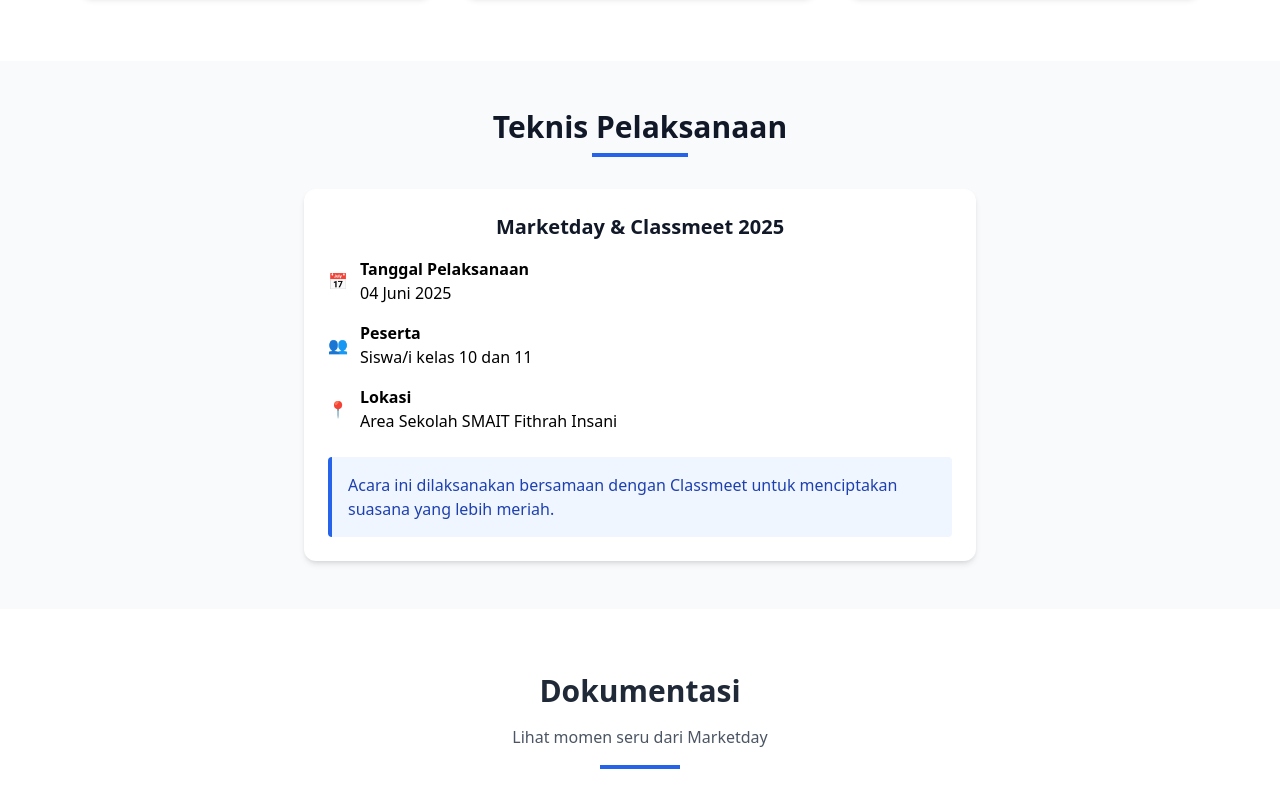
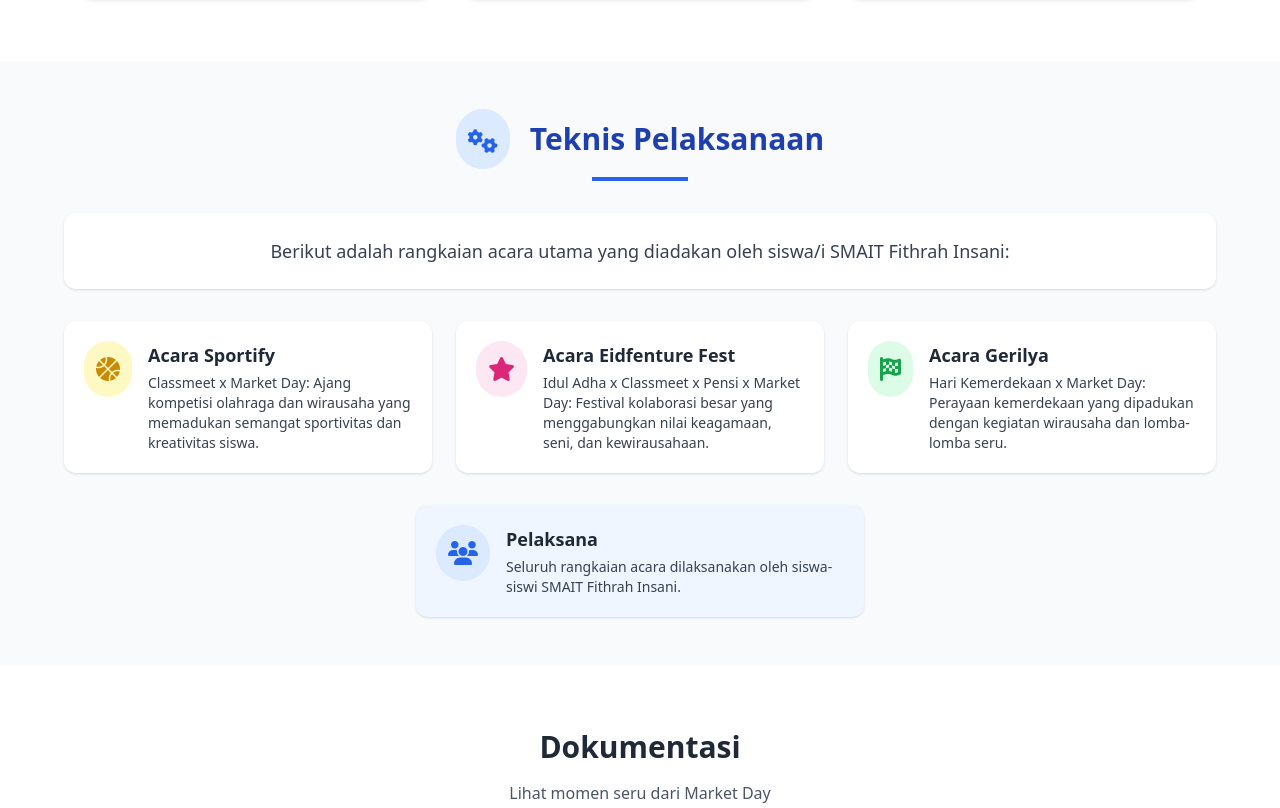
Before and after one commit to OSISSMAITFI/osissmaitfi, a plain HTML site: page sekbid/sekbid-7/insidental/market-day.html in a window 1280 px wide. Shown: the part 987-1795 px from the top of the page. Drawn offline with nearby package versions, Linux system fonts and the light colour scheme.

Commit message:
Add files via upload

```diff
--- a/sekbid/sekbid-7/insidental/market-day.html
+++ b/sekbid/sekbid-7/insidental/market-day.html
@@ -74,7 +74,7 @@
         <div class="max-w-6xl mx-auto px-4 py-20 md:py-32">
             <div class="flex flex-col md:flex-row items-center">
                 <div class="md:w-1/2 mb-10 md:mb-0">
-                    <h1 class="text-4xl md:text-5xl font-bold mb-4">Marketday</h1>
+                    <h1 class="text-4xl md:text-5xl font-bold mb-4">Market Day</h1>
                     <p class="text-xl mb-6">Wadah kreativitas dan kewirausahaan siswa SMAIT Fithrah Insani</p>
                     <div class="flex space-x-4">
                         <a href="#about" class="bg-white text-blue-600 px-6 py-3 rounded-lg font-medium hover:bg-blue-100 transition-all duration-150 active:scale-95">
@@ -132,45 +132,59 @@
     <!-- Event Details -->
     <section class="bg-gray-50 py-12">
             <div class="text-center mb-8">
-        <h2 class="text-3xl font-bold text-gray-900">Teknis Pelaksanaan</h2>
+                <h2 class="text-3xl font-bold text-blue-800 flex items-center justify-center gap-3">
+                    <span class="bg-blue-100 p-3 rounded-full mr-2"><i class="fas fa-cogs text-blue-600 text-2xl"></i></span>
+                    Teknis Pelaksanaan
+                </h2>
                 <div class="w-24 h-1 bg-blue-600 mx-auto mt-2"></div>
             </div>
-      <div class="flex justify-center">
-        <div class="bg-white shadow-md rounded-xl p-6 w-full max-w-2xl">
-          <h3 class="text-xl font-semibold text-gray-900 mb-4 text-center">
-            Marketday & Classmeet 2025
-          </h3>
-          <div class="space-y-4">
-            <div class="flex items-center space-x-3">
-              <div class="text-blue-500">
-                📅
+            <div class="max-w-6xl mx-auto">
+                <div class="bg-white rounded-xl shadow p-6 mb-8">
+                    <p class="text-gray-700 text-center text-lg">
+                        Berikut adalah rangkaian acara utama yang diadakan oleh siswa/i SMAIT Fithrah Insani:
+                    </p>
+                </div>
+                <div class="grid md:grid-cols-3 gap-6">
+                    <!-- Card 1: Sportify -->
+                    <div class="flex items-start bg-white rounded-xl shadow p-5">
+                        <div class="bg-yellow-100 p-3 rounded-full mr-4 flex items-center justify-center">
+                            <i class="fas fa-basketball-ball text-yellow-600 text-2xl"></i>
                         </div>
                         <div>
-                <p class="font-semibold">Tanggal Pelaksanaan</p>
-                <p>04 Juni 2025</p>
+                            <h3 class="font-semibold text-lg text-gray-800 mb-1">Acara Sportify</h3>
+                            <p class="text-gray-700 text-sm">Classmeet x Market Day: Ajang kompetisi olahraga dan wirausaha yang memadukan semangat sportivitas dan kreativitas siswa.</p>
                         </div>
                     </div>
-            <div class="flex items-center space-x-3">
-              <div class="text-purple-500">
-                👥
+                    <!-- Card 2: Eidfenture Fest -->
+                    <div class="flex items-start bg-white rounded-xl shadow p-5">
+                        <div class="bg-pink-100 p-3 rounded-full mr-4 flex items-center justify-center">
+                            <i class="fas fa-star text-pink-600 text-2xl"></i>
                         </div>
                         <div>
-                <p class="font-semibold">Peserta</p>
-                <p>Siswa/i kelas 10 dan 11</p>
+                            <h3 class="font-semibold text-lg text-gray-800 mb-1">Acara Eidfenture Fest</h3>
+                            <p class="text-gray-700 text-sm">Idul Adha x Classmeet x Pensi x Market Day: Festival kolaborasi besar yang menggabungkan nilai keagamaan, seni, dan kewirausahaan.</p>
                         </div>
                     </div>
-            <div class="flex items-center space-x-3">
-              <div class="text-green-500">
-                📍
+                    <!-- Card 3: Gerilya -->
+                    <div class="flex items-start bg-white rounded-xl shadow p-5">
+                        <div class="bg-green-100 p-3 rounded-full mr-4 flex items-center justify-center">
+                            <i class="fas fa-flag-checkered text-green-600 text-2xl"></i>
                         </div>
                         <div>
-                <p class="font-semibold">Lokasi</p>
-                <p>Area Sekolah SMAIT Fithrah Insani</p>
+                            <h3 class="font-semibold text-lg text-gray-800 mb-1">Acara Gerilya</h3>
+                            <p class="text-gray-700 text-sm">Hari Kemerdekaan x Market Day: Perayaan kemerdekaan yang dipadukan dengan kegiatan wirausaha dan lomba-lomba seru.</p>
                         </div>
                     </div>
                 </div>
-          <div class="mt-6 p-4 bg-blue-50 border-l-4 border-blue-600 text-blue-800 rounded">
-            Acara ini dilaksanakan bersamaan dengan Classmeet untuk menciptakan suasana yang lebih meriah.
+                <div class="mt-8 flex justify-center">
+                    <div class="flex items-start bg-blue-50 rounded-xl shadow p-5 max-w-md w-full">
+                        <div class="bg-blue-100 p-3 rounded-full mr-4 flex items-center justify-center">
+                            <i class="fas fa-users text-blue-600 text-2xl"></i>
+                        </div>
+                        <div>
+                            <h3 class="font-semibold text-lg text-gray-800 mb-1">Pelaksana</h3>
+                            <p class="text-gray-700 text-sm">Seluruh rangkaian acara dilaksanakan oleh siswa-siswi SMAIT Fithrah Insani.</p>
+                        </div>
                     </div>
                 </div>
             </div>
@@ -181,7 +195,7 @@
         <div class="max-w-6xl mx-auto px-4">
             <div class="text-center mb-16">
                 <h2 class="text-3xl font-bold text-gray-800 mb-4">Dokumentasi</h2>
-                <p class="text-gray-600 max-w-2xl mx-auto">Lihat momen seru dari Marketday</p>
+                <p class="text-gray-600 max-w-2xl mx-auto">Lihat momen seru dari Market Day</p>
                 <div class="w-20 h-1 bg-blue-600 mx-auto mt-4"></div>
             </div>
 
```
Lines whose indentation alone changed are shown as unchanged.
